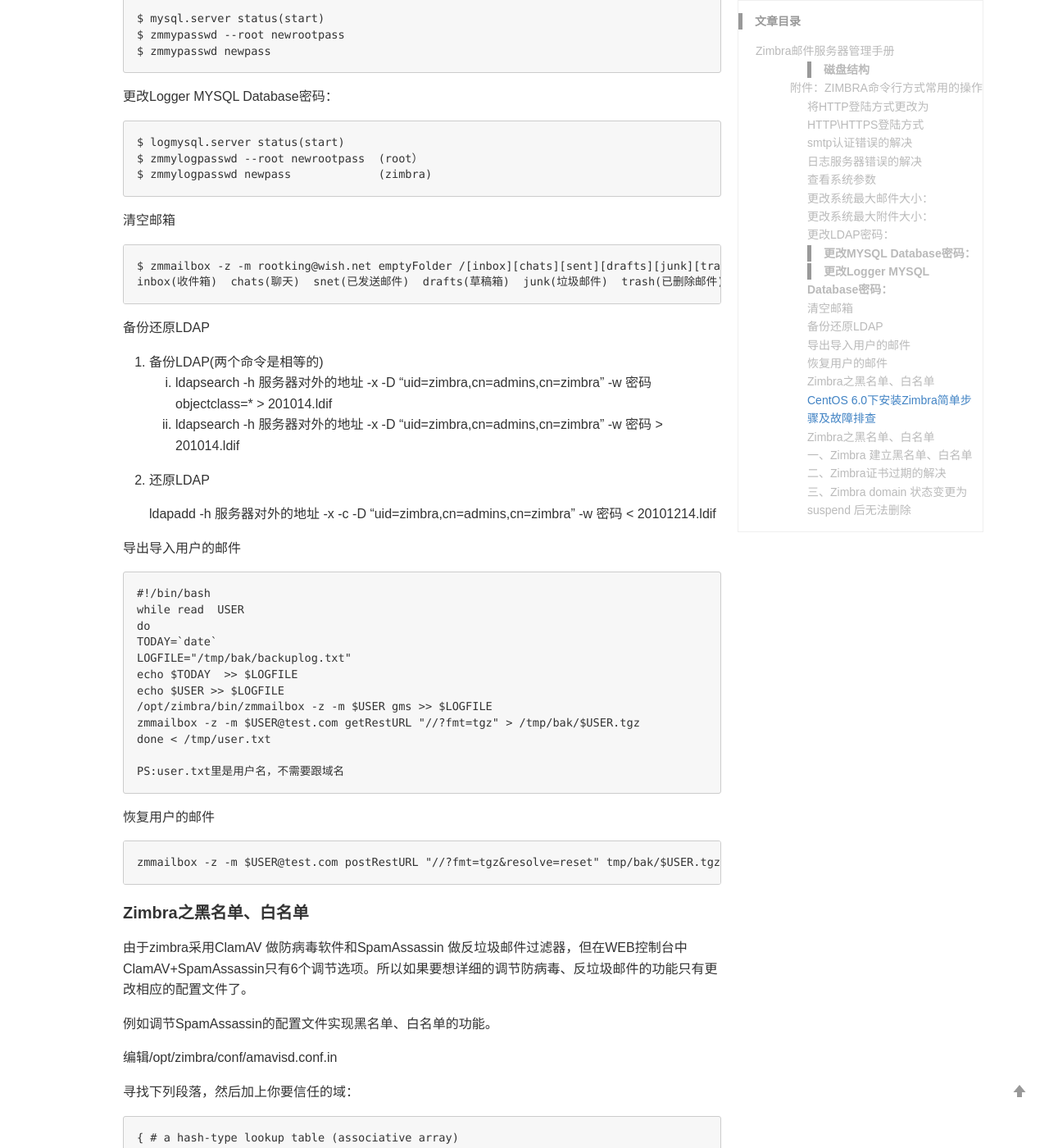
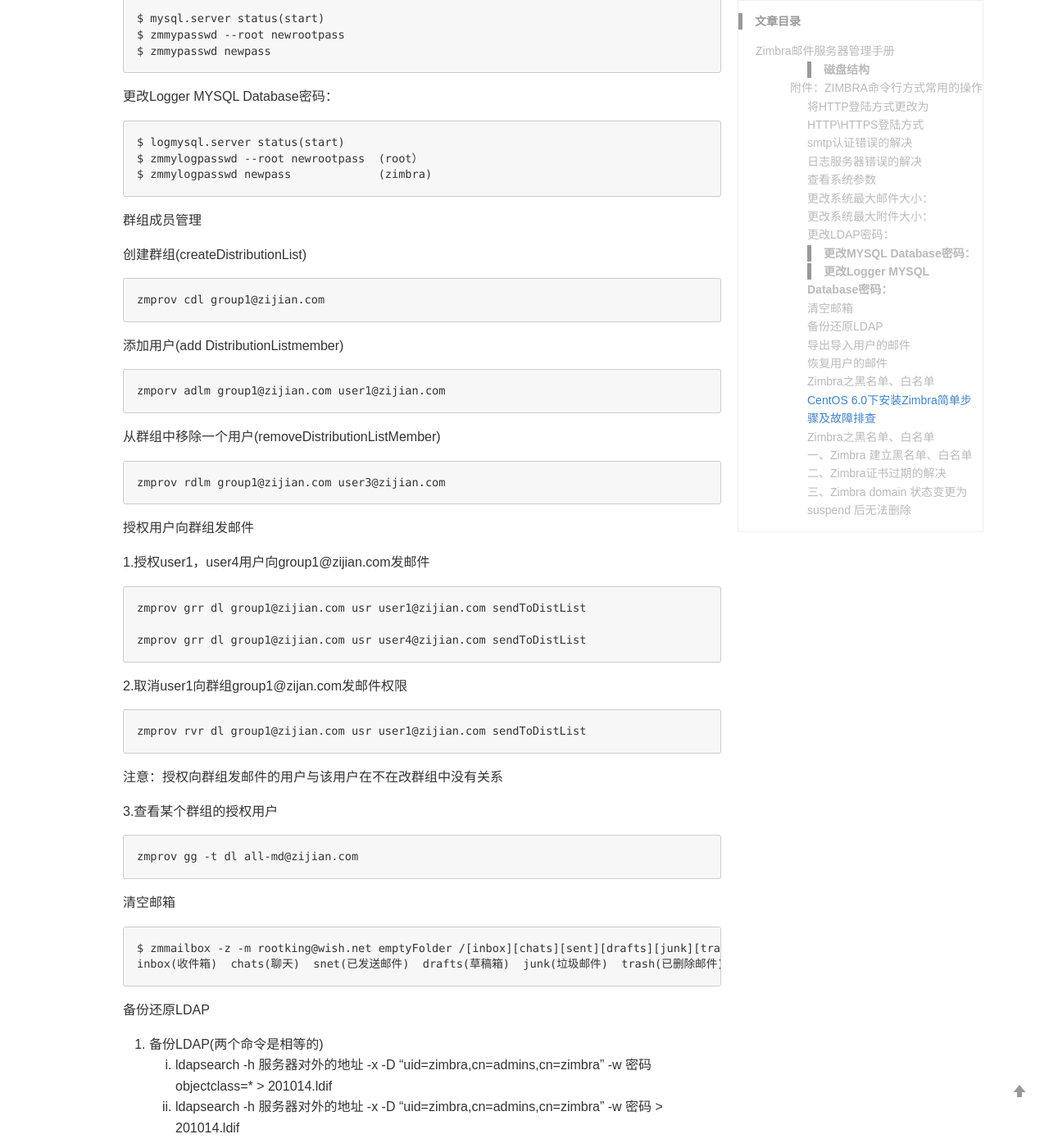
Before and after one commit to larryzl/larryzl.github.io, a Jekyll site: the page built from _posts/2019-01-28-Zimbra邮件服务器管理手册（转）.md, in a window 1280 px wide and 1400 px high, scrolled down 12171 px. Shown: the whole window at 82% size. Built offline with Jekyll 4.4.1, drawn with Linux system fonts in a browser that asks for light colours.

Commit message:
Update 2019-01-28-Zimbra邮件服务器管理手册（转）.md

```diff
--- a/_posts/2019-01-28-Zimbra邮件服务器管理手册（转）.md
+++ b/_posts/2019-01-28-Zimbra邮件服务器管理手册（转）.md
@@ -539,6 +539,42 @@ smtp认证错误的解决
 	$ zmmylogpasswd --root newrootpass  (root）
 	$ zmmylogpasswd newpass             (zimbra)
 
+群组成员管理
+
+创建群组(createDistributionList)
+
+	zmprov cdl group1@zijian.com
+
+添加用户(add DistributionListmember)
+
+	zmporv adlm group1@zijian.com user1@zijian.com
+
+从群组中移除一个用户(removeDistributionListMember)
+
+	zmprov rdlm group1@zijian.com user3@zijian.com
+
+授权用户向群组发邮件
+
+1.授权user1，user4用户向group1@zijian.com发邮件
+
+	zmprov grr dl group1@zijian.com usr user1@zijian.com sendToDistList
+
+	zmprov grr dl group1@zijian.com usr user4@zijian.com sendToDistList
+
+
+
+2.取消user1向群组group1@zijan.com发邮件权限
+
+	zmprov rvr dl group1@zijian.com usr user1@zijian.com sendToDistList
+
+注意：授权向群组发邮件的用户与该用户在不在改群组中没有关系
+
+
+3.查看某个群组的授权用户
+
+	zmprov gg -t dl all-md@zijian.com
+
+
 清空邮箱
 
 	$ zmmailbox -z -m rootking@wish.net emptyFolder /[inbox][chats][sent][drafts][junk][trash]
```
